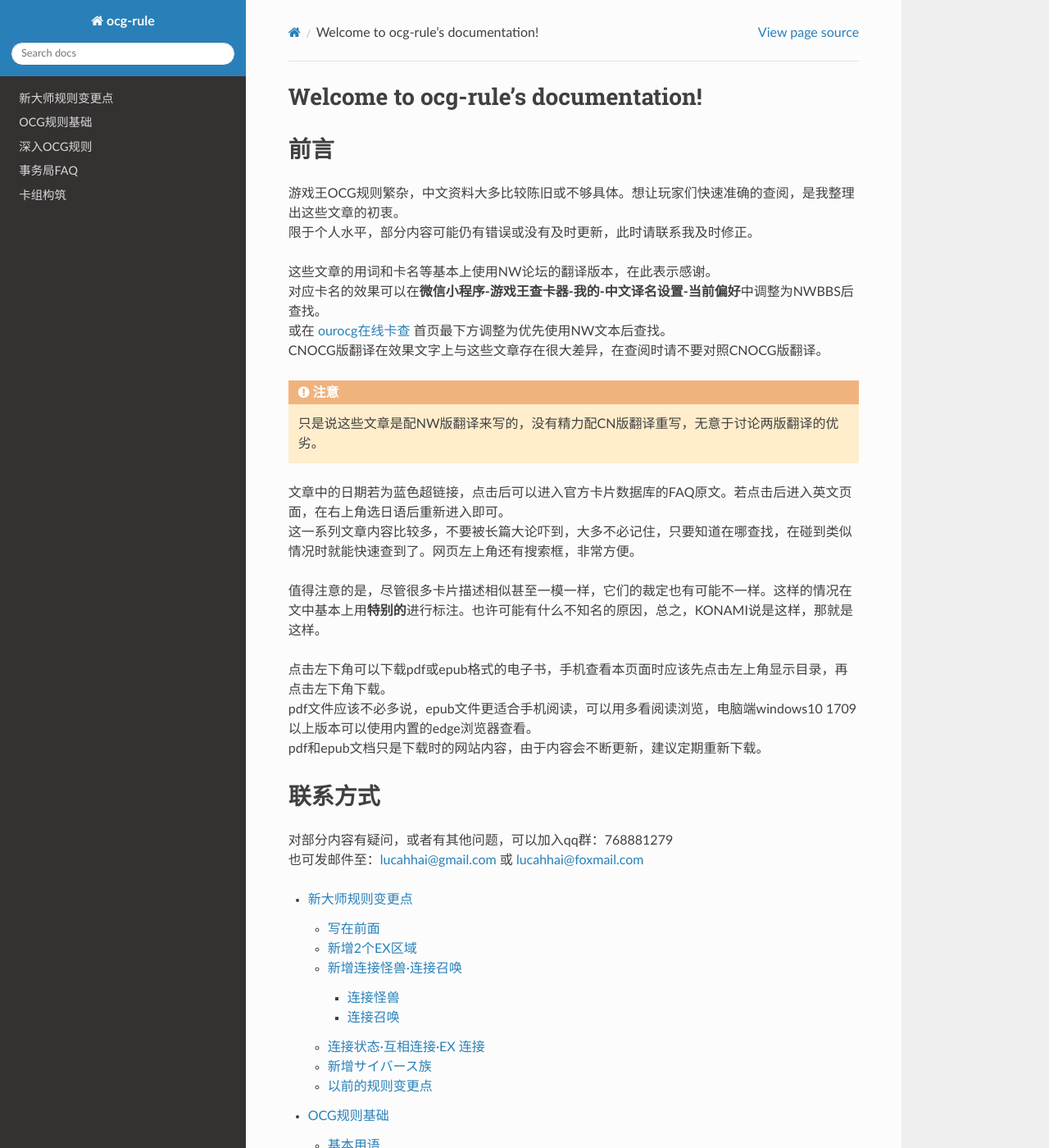
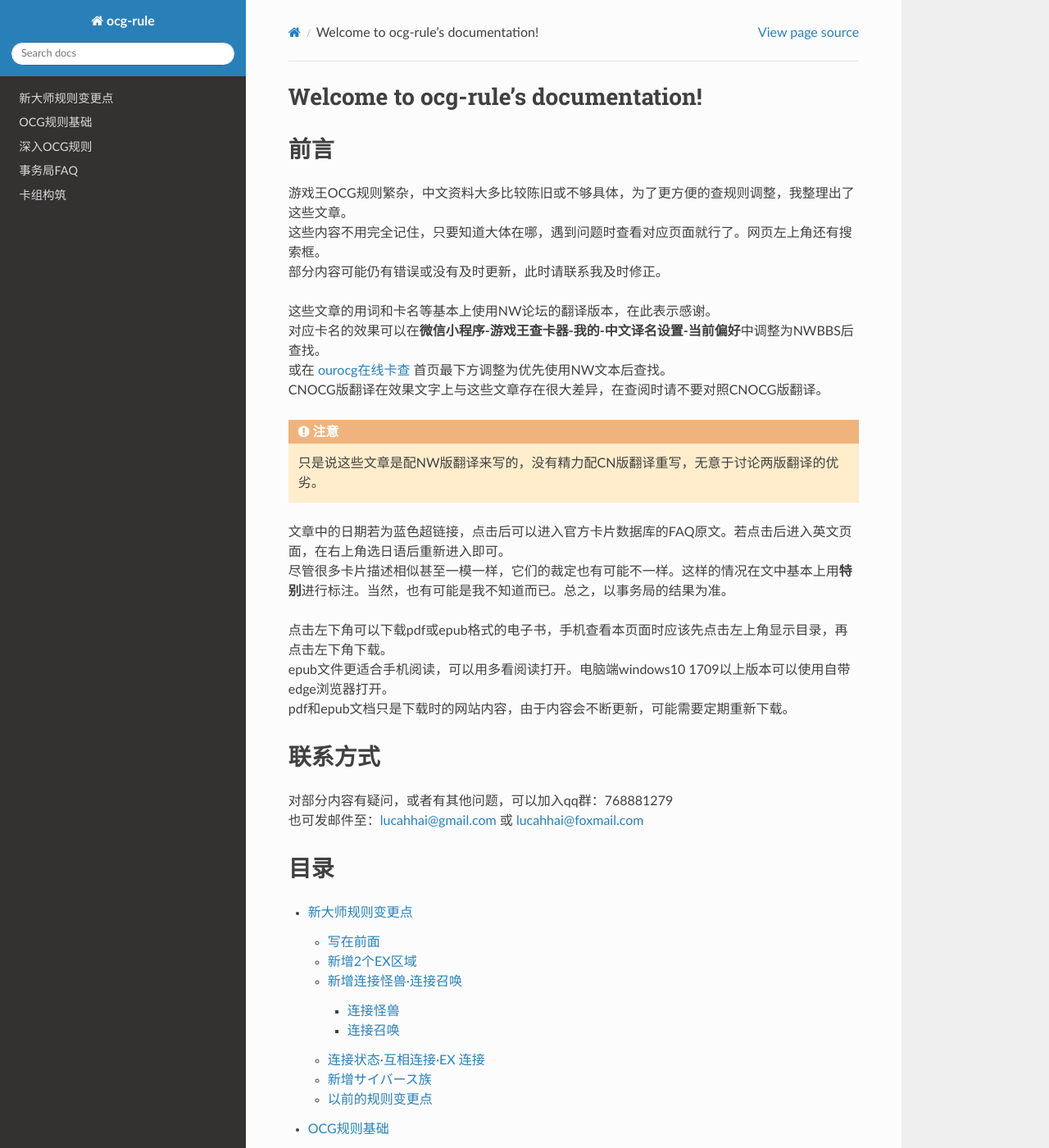
Before and after one commit to lucays/OCG-Rule-documentation, a Sphinx documentation site: the page built from source/index.rst, in a window 1280 px wide and 1400 px high. Shown: the whole window at 82% size. Built offline with Sphinx 7.4.7 and the Read the Docs theme 2.0.0, drawn with Linux system fonts in a browser that asks for light colours; pages that are not in the unit, such as notebooks, are missing from menus.

Commit message:
修改描述

```diff
--- a/source/index.rst
+++ b/source/index.rst
@@ -9,8 +9,9 @@ Welcome to ocg-rule's documentation!
 前言
 ============
 
-| 游戏王OCG规则繁杂，中文资料大多比较陈旧或不够具体。想让玩家们快速准确的查阅，是我整理出这些文章的初衷。
-| 限于个人水平，部分内容可能仍有错误或没有及时更新，此时请联系我及时修正。
+| 游戏王OCG规则繁杂，中文资料大多比较陈旧或不够具体，为了更方便的查规则调整，我整理出了这些文章。
+| 这些内容不用完全记住，只要知道大体在哪，遇到问题时查看对应页面就行了。网页左上角还有搜索框。
+| 部分内容可能仍有错误或没有及时更新，此时请联系我及时修正。
 
 | 这些文章的用词和卡名等基本上使用NW论坛的翻译版本，在此表示感谢。
 | 对应卡名的效果可以在\ **微信小程序-游戏王查卡器-我的-中文译名设置-当前偏好**\ 中调整为NWBBS后查找。
@@ -20,13 +21,11 @@ Welcome to ocg-rule's documentation!
 .. attention:: 只是说这些文章是配NW版翻译来写的，没有精力配CN版翻译重写，无意于讨论两版翻译的优劣。
 
 | 文章中的日期若为蓝色超链接，点击后可以进入官方卡片数据库的FAQ原文。若点击后进入英文页面，在右上角选日语后重新进入即可。
-| 这一系列文章内容比较多，不要被长篇大论吓到，大多不必记住，只要知道在哪查找，在碰到类似情况时就能快速查到了。网页左上角还有搜索框，非常方便。
-
-| 值得注意的是，尽管很多卡片描述相似甚至一模一样，它们的裁定也有可能不一样。这样的情况在文中基本上用\ **特别的**\ 进行标注。也许可能有什么不知名的原因，总之，KONAMI说是这样，那就是这样。
+| 尽管很多卡片描述相似甚至一模一样，它们的裁定也有可能不一样。这样的情况在文中基本上用\ **特别**\ 进行标注。当然，也有可能是我不知道而已。总之，以事务局的结果为准。
 
 | 点击左下角可以下载pdf或epub格式的电子书，手机查看本页面时应该先点击左上角显示目录，再点击左下角下载。
-| pdf文件应该不必多说，epub文件更适合手机阅读，可以用多看阅读浏览，电脑端windows10 1709以上版本可以使用内置的edge浏览器查看。
-| pdf和epub文档只是下载时的网站内容，由于内容会不断更新，建议定期重新下载。
+| epub文件更适合手机阅读，可以用多看阅读打开。电脑端windows10 1709以上版本可以使用自带edge浏览器打开。
+| pdf和epub文档只是下载时的网站内容，由于内容会不断更新，可能需要定期重新下载。
 
 联系方式
 ========
@@ -34,6 +33,8 @@ Welcome to ocg-rule's documentation!
 | 对部分内容有疑问，或者有其他问题，可以加入qq群：768881279
 | 也可发邮件至：lucahhai@gmail.com 或 lucahhai@foxmail.com
 
+目录
+=======
 
 .. toctree::
    :maxdepth: 4
```
